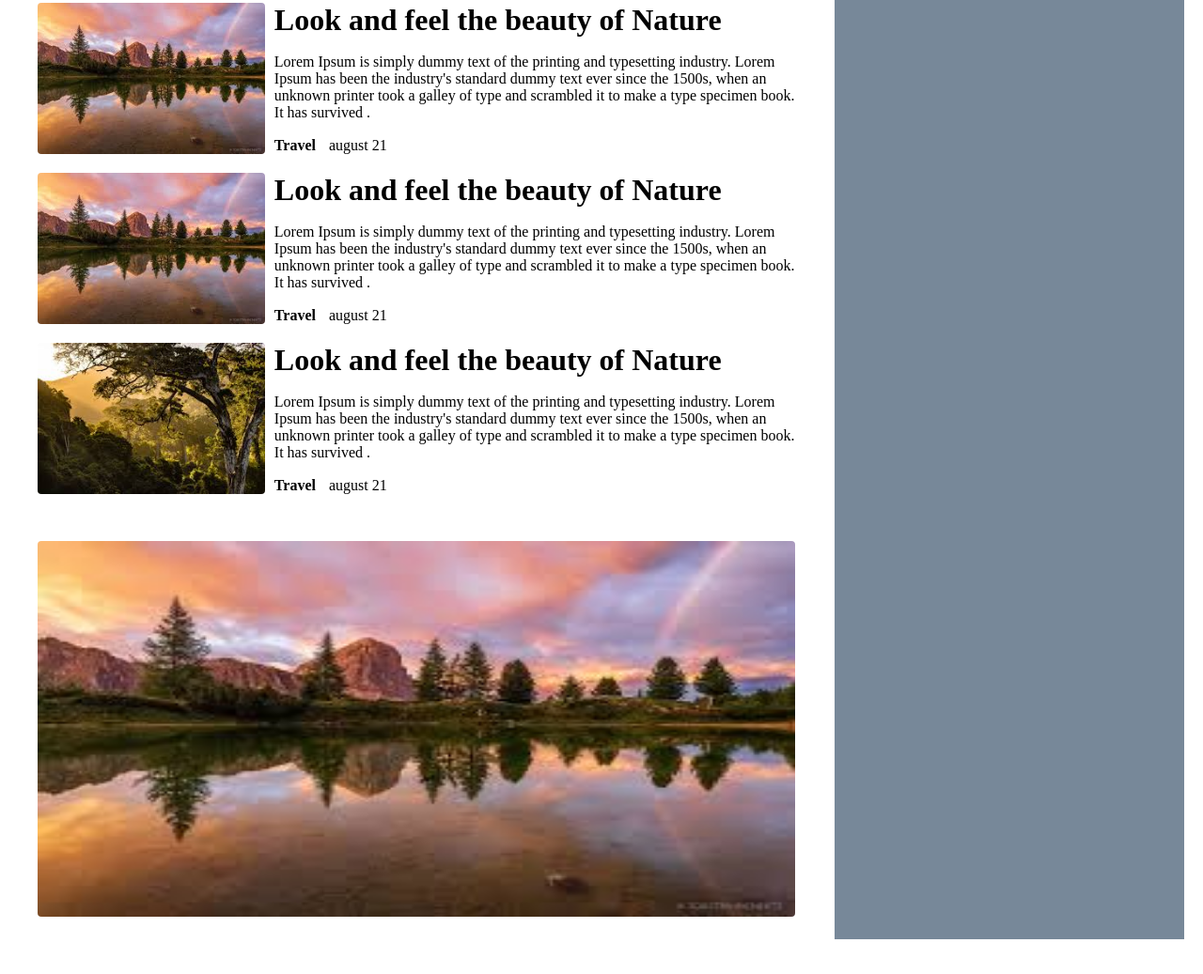
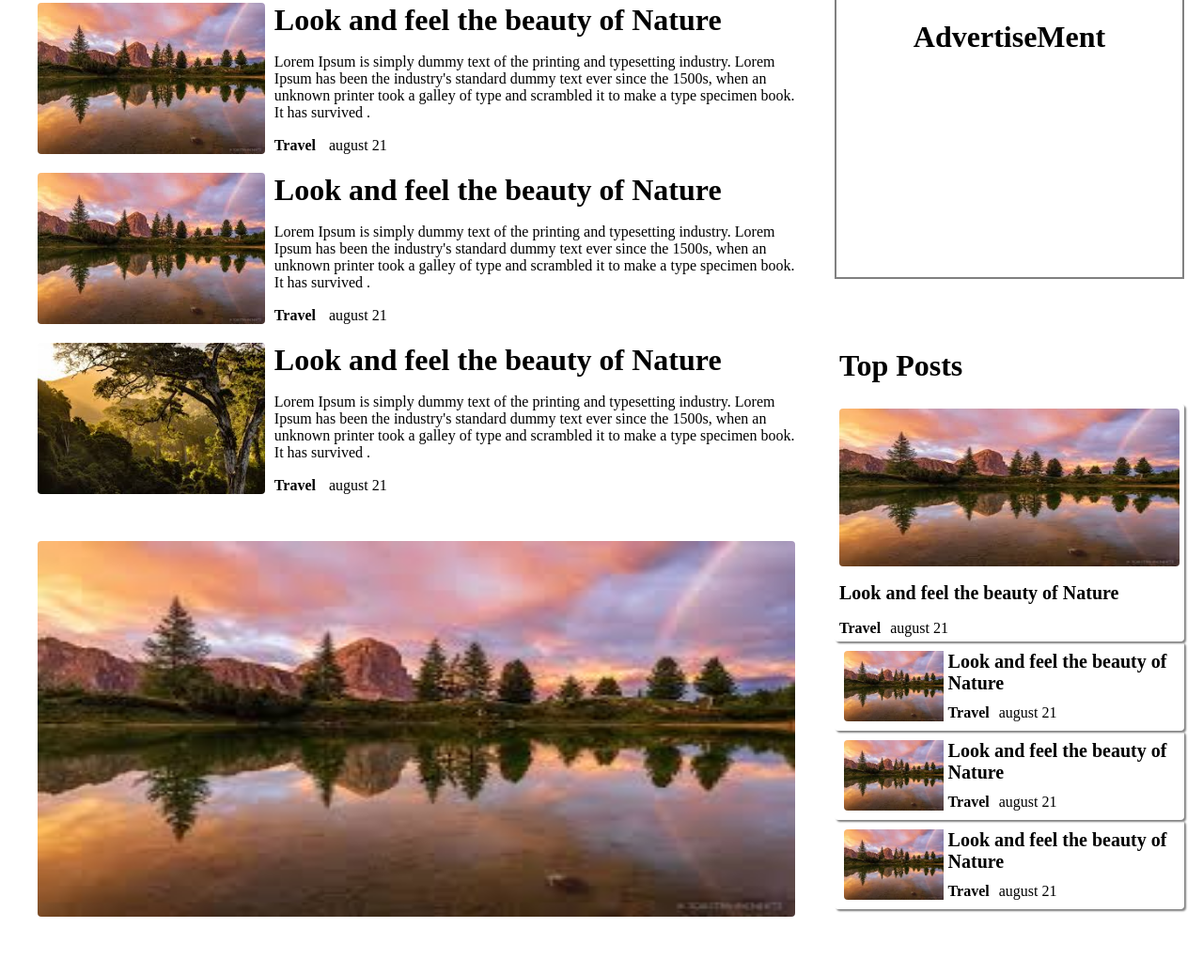
Before and after one commit to sonugupta0597/MY_Blog, a plain HTML site: page index.html in a window 1280 px wide. Shown: the part 1380-2417 px from the top of the page at 94% size. Drawn offline with Linux system fonts and the light colour scheme.

Commit message:
second commit

```diff
--- a/index.css
+++ b/index.css
@@ -108,7 +108,6 @@
 
 .latest-articles-box-right {
     width: 30%;
-    background-color: lightslategray;
 }
 
 .latest-articles-box-card {
@@ -136,3 +135,80 @@
     margin-top: 50px;
     height: 400px;
 }
+
+.latest-articles-box-right {
+    display: flex;
+    flex-direction: column;
+    justify-content: space-between;
+}
+
+.latest-articles-box-right-top {
+    height: 42%;
+    background-color: white;
+    border: 2px solid grey;
+    display: flex;
+    flex-direction: column;
+    justify-content: center;
+    align-items: center;
+}
+
+.latest-articles-box-right-bottom {
+    height: 52%;
+}
+
+.latest-articles-card {
+    box-sizing: border-box;
+    padding: 5px;
+    width: 100%;
+    display: flex;
+    flex-direction: column;
+    justify-content: space-between;
+    height: 40%;
+    box-shadow: 2px 2px 2px grey;
+}
+
+.latest-articles-card-body-heading {
+    font-size: 20px;
+}
+
+.latest-articles-card-body {
+    width: 100%;
+}
+
+.latest-articles-card-image {
+    width: 100%;
+    height: 69%;
+}
+
+.latest-articles-card-extra {
+    display: flex;
+    flex-direction: column;
+    justify-content: space-between;
+}
+
+.latest-articles-post-heading {
+    height: 10%;
+    padding: 5px;
+    box-sizing: border-box;
+}
+
+.card1 {
+    display: flex;
+    width: 100%;
+    padding: 10px;
+    height: 15%;
+    box-sizing: border-box;
+    box-shadow: 2px 2px 2px gray;
+}
+
+.card2 {
+    display: flex;
+    flex-direction: column;
+    justify-content: space-between;
+}
+
+.card4 {
+    padding-right: 5px;
+    width: 30%;
+    height: 100%;
+}
--- a/index.html
+++ b/index.html
@@ -195,10 +195,79 @@
             </div>
 
             <div class="latest-articles-box-right">
+                <div class="latest-articles-box-right-top">
+                    <h1>AdvertiseMent</h1>
+                </div>
+                <div class="latest-articles-box-right-bottom">
+                    <h1 class="latest-articles-post-heading">Top Posts</h1>
+                    <div class="card img latest-articles-card">
+                        <img class="card-img img latest-articles-card-image" src="1.jpg" alt="1.jpg">
+
+
+                        <h1 class="latest-articles-card-body-heading"> Look and feel the beauty of Nature</h1>
+
+
+                        <div class="card-footer latest-articles-card-footer">
+                            <span class="card-footer-first">Travel</span> <span class="card-footer-secons"> august 21 </span>
+                        </div>
+
+                    </div>
+
+
+                    <div class="card img card1">
+                        <img class="card-img img card4" src="1.jpg" alt="1.jpg">
+
+                        <div class="card2">
+
+                            <h1 class="latest-articles-card-body-heading"> Look and feel the beauty of Nature</h1>
+
+
+                            <div class="card-footer">
+                                <span class="card-footer-first">Travel</span> <span class="card-footer-secons"> august 21 </span>
+                            </div>
+
+                        </div>
+                    </div>
+
+
+                    <div class="card img card1">
+                        <img class="card-img img card4" src="1.jpg" alt="1.jpg">
+
+                        <div class="card2">
+
+                            <h1 class="latest-articles-card-body-heading"> Look and feel the beauty of Nature</h1>
+
+
+                            <div class="card-footer">
+                                <span class="card-footer-first">Travel</span> <span class="card-footer-secons"> august 21 </span>
+                            </div>
+
+                        </div>
+                    </div>
+
+
+                    <div class="card img card1">
+                        <img class="card-img img card4" src="1.jpg" alt="1.jpg">
+
+                        <div class="card2">
+
+                            <h1 class="latest-articles-card-body-heading"> Look and feel the beauty of Nature</h1>
+
+
+                            <div class="card-footer">
+                                <span class="card-footer-first">Travel</span> <span class="card-footer-secons"> august 21 </span>
+                            </div>
+
+                        </div>
+                    </div>
+
+
+                </div>
 
             </div>
+        </div>
 
-        </div>
+    </div>
 
     </div>
 
```
